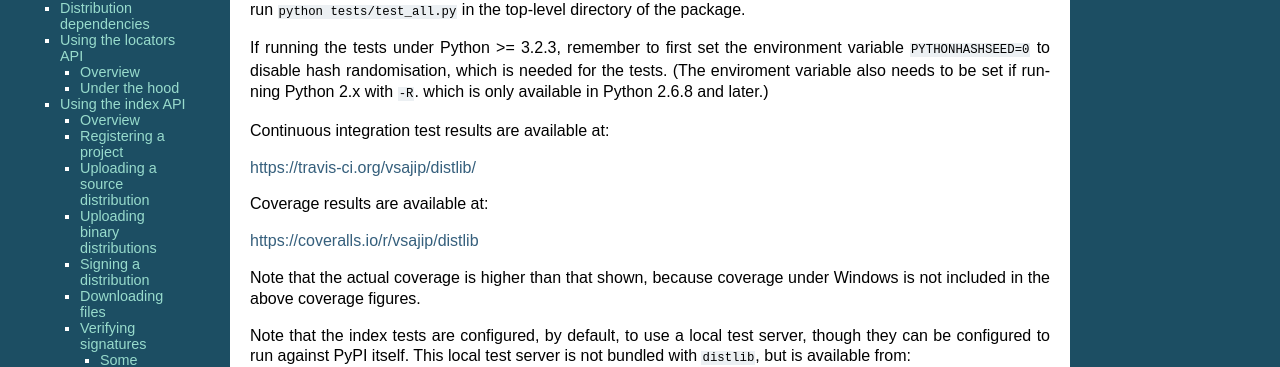
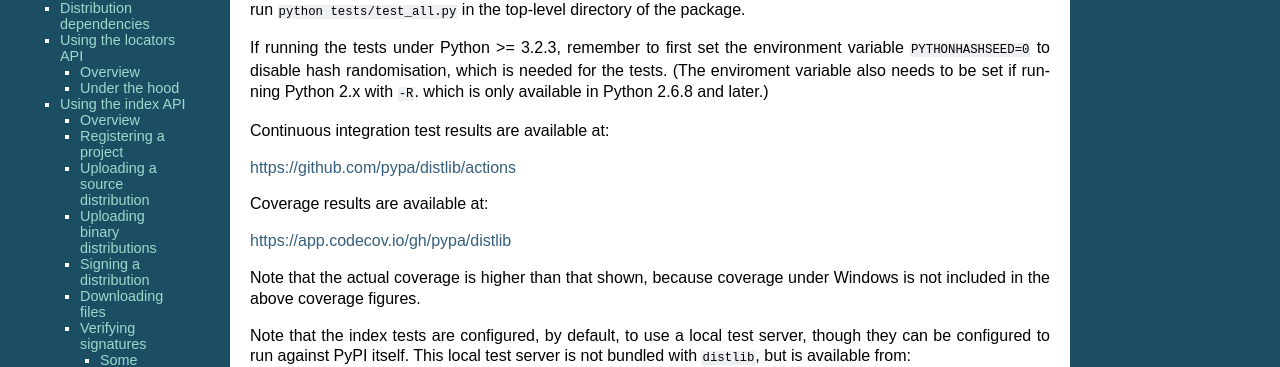
Before and after one commit to pypa/distlib, a Sphinx documentation site: the page built from docs/tutorial.rst, in a window 1280 px wide and 900 px high. Shown: the part 394-761 px from the top of the window. Built offline with Sphinx 7.4.7, drawn with Linux system fonts in a browser that asks for light colours; formulas are drawn with MathJax 3; some of the changed lines change nothing that is shown.

Commit message:
Fix #178: Update links for CI and coverage results.

```diff
--- a/docs/tutorial.rst
+++ b/docs/tutorial.rst
@@ -42,14 +42,14 @@ with ``-R``. which is only available in Python 2.6.8 and later.)
 
 Continuous integration test results are available at:
 
-https://travis-ci.org/vsajip/distlib/
+https://github.com/pypa/distlib/actions
 
 Coverage results are available at:
 
 .. index::
    single: Coverage status; distlib
 
-https://coveralls.io/r/vsajip/distlib
+https://app.codecov.io/gh/pypa/distlib
 
 Note that the actual coverage is higher than that shown, because coverage
 under Windows is not included in the above coverage figures.
```
